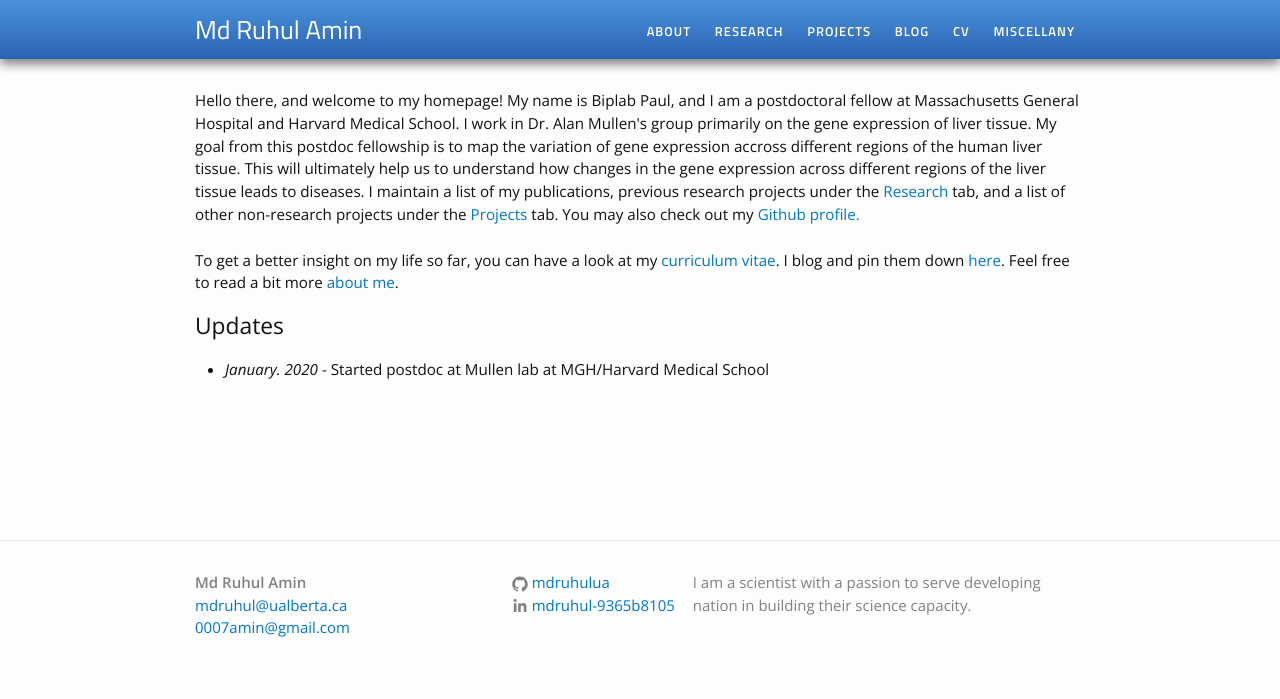
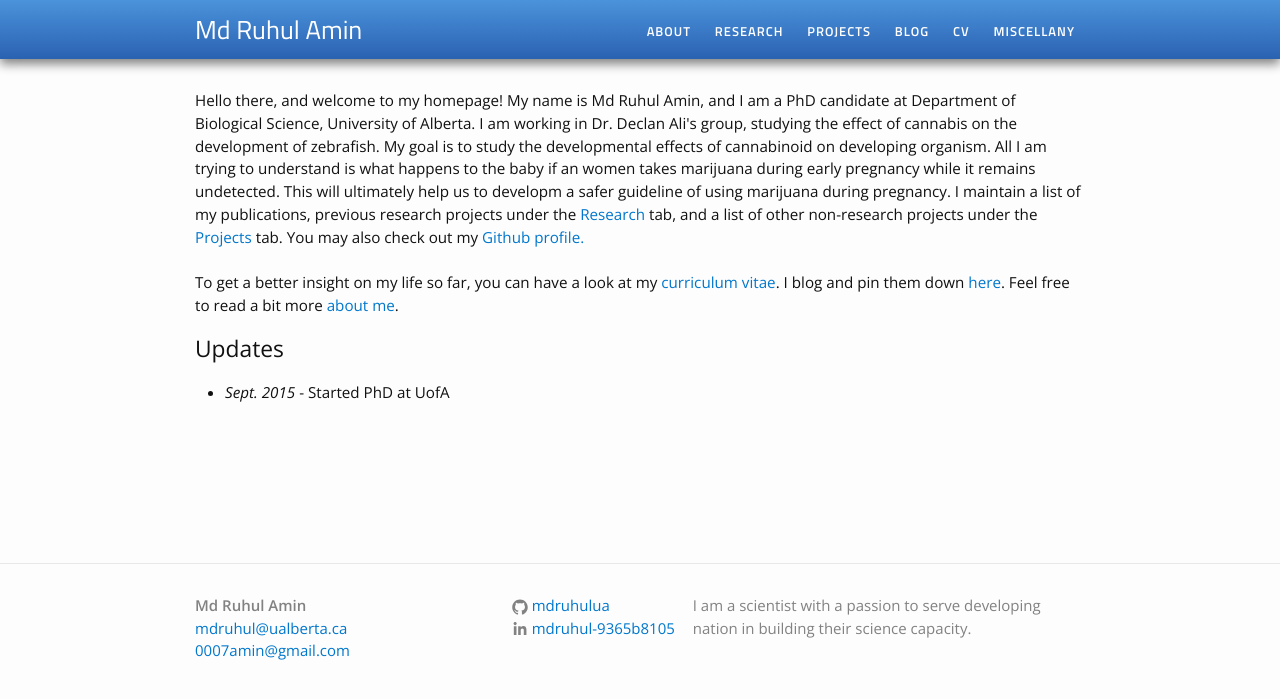
Before and after one commit to mdruhulua/firstwebsite, a Jekyll site: the page built from index.html, in a window 1280 px wide. Shown: the top 699 px of the page. Built offline with Jekyll 4.4.1, drawn with Linux system fonts in a browser that asks for light colours.

Commit message:
index edit

```diff
--- a/index.html
+++ b/index.html
@@ -4,11 +4,10 @@ layout: default
 
 <div class="home">
 
-<p>Hello there, and welcome to my homepage! My name is Biplab Paul, and I am a postdoctoral fellow at Massachusetts General Hospital and Harvard Medical School. I work in Dr. Alan Mullen's group primarily on the gene expression of liver tissue. My goal from this postdoc fellowship is
-  to map the variation of gene expression accross different regions of the human liver tissue. This will ultimately help us to understand how changes in the gene
-  expression across different regions of the liver tissue leads to diseases.
+<p>Hello there, and welcome to my homepage! My name is Md Ruhul Amin, and I am a PhD candidate at Department of Biological Science, University of Alberta. I am working in Dr. Declan Ali's group, studying the effect of cannabis on the development of zebrafish. My goal is
+  to study the developmental effects of cannabinoid on developing organism. All I am trying to understand is what happens to the baby if an women takes marijuana during early pregnancy while it remains undetected. This will ultimately help us to developm a safer guideline of using marijuana during pregnancy.
 
-I maintain a list of my publications, previous research projects under the <a href="research">Research</a> tab, and a list of other non-research projects under the <a href="projects">Projects</a> tab. You may also check out my <a href="https://github.com/biplabua">Github profile.</a><br><br>
+I maintain a list of my publications, previous research projects under the <a href="research">Research</a> tab, and a list of other non-research projects under the <a href="projects">Projects</a> tab. You may also check out my <a href="https://github.com/mdruhulua/firstwebsite">Github profile.</a><br><br>
 
 To get a better insight on my life so far, you can have a look at my <a href="cv">curriculum vitae</a>. I blog and pin them down <a href="blog">here</a>. Feel free to read a bit more <a href="about">about me</a>.</p>
 
@@ -17,7 +16,7 @@ To get a better insight on my life so far, you can have a look at my <a href="cv
 <h2>Updates</h2>
 <div class="updates" style="height: 10em; overflow-y: scroll;">
 <ul>
-<li><i>January. 2020</i> - Started postdoc at Mullen lab at MGH/Harvard Medical School </li>
+<li><i>Sept. 2015</i> - Started PhD at UofA </li>
 </ul>
 
 </div>
```
